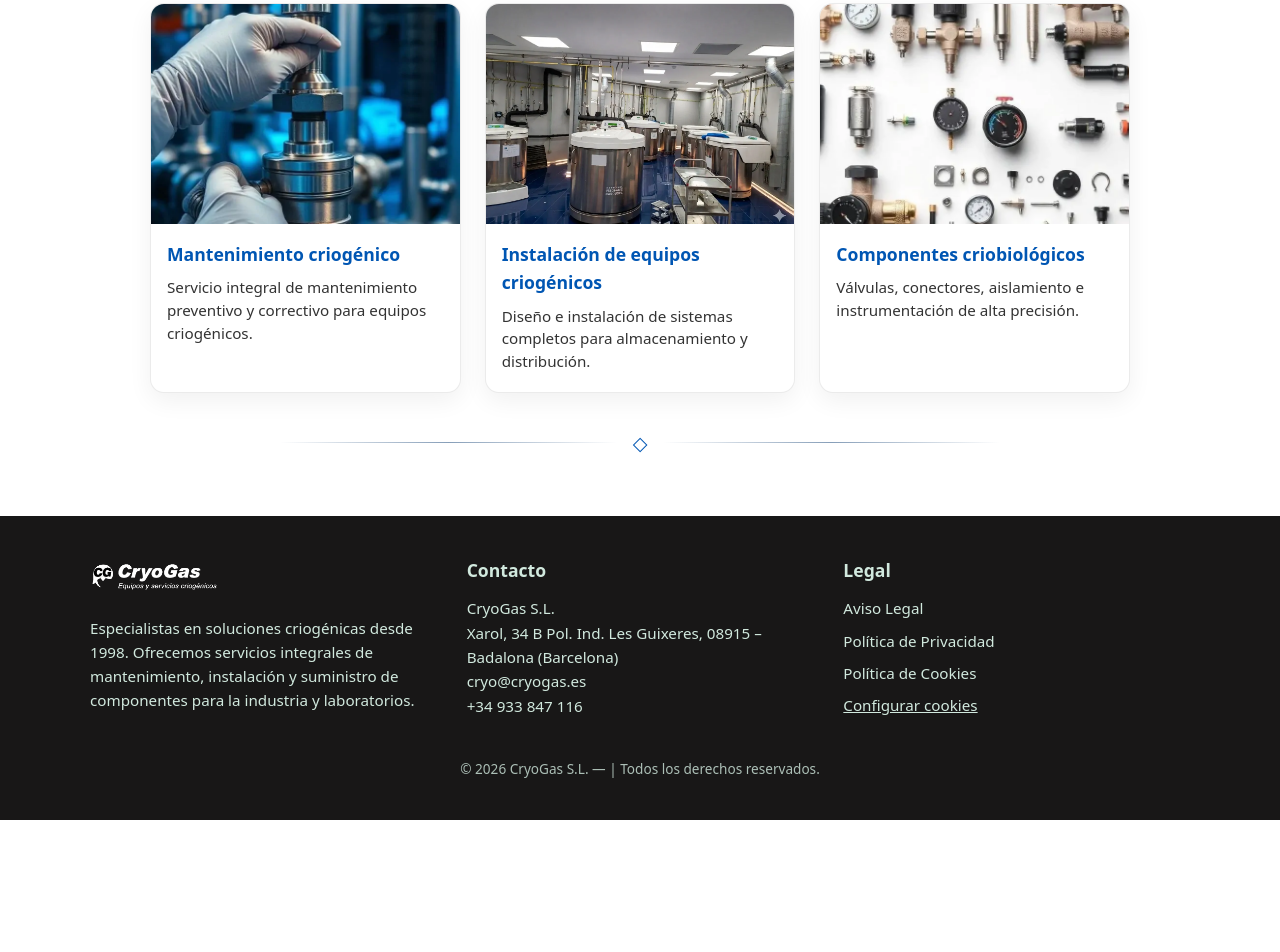
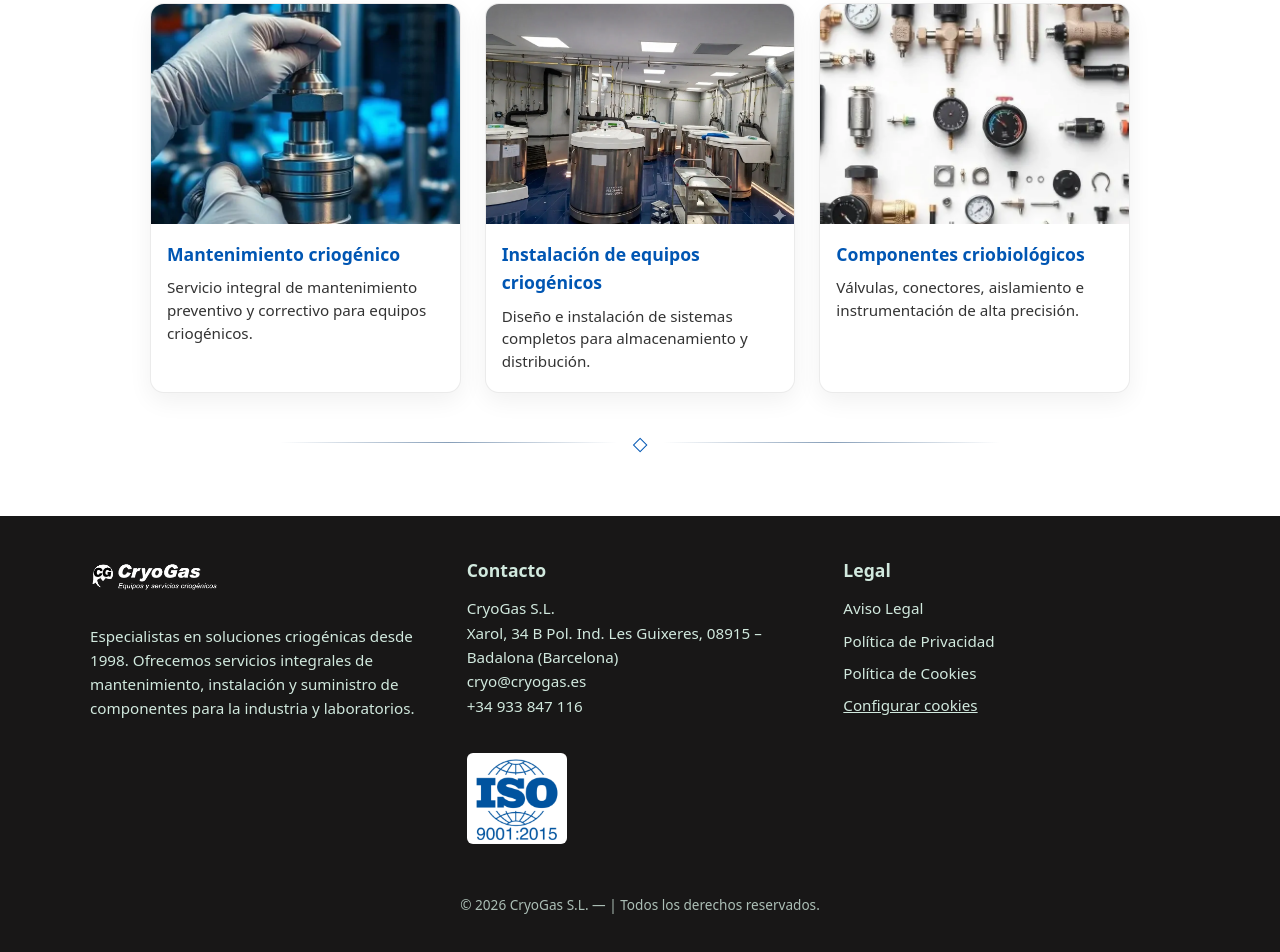
Before and after one commit to Capitankanalla/cryogasWeb, a website: page index.html in a window 1280 px wide. Shown: the part 1660-2612 px from the top of the page. Before the commit the page ends 2480 px from the top, so only its background shows below. Drawn offline with Linux system fonts and the light colour scheme.

Commit message:
Feat: Millores footer

```diff
--- a/css/footer.css
+++ b/css/footer.css
@@ -45,8 +45,16 @@
 
 .footer-logo {
     width: 130px;
-    margin-bottom: 12px;
+    margin-bottom: 20px;
     border-radius: 6px;
+}
+
+#footer-logo1 {
+     width: 100px;         /* Ajusta aquest valor (ex: 100px o 140px) per fer-lo com vulguis */
+    height: auto;
+    margin-top: 35px;     /* Separa el logo del telèfon (a dalt) */
+    margin-bottom: 10px;  /* Separa el logo de qualsevol text que hi hagi a sota */
+    display: block;       /* Força que es comporti com un bloc i respecti els marges */
 }
 
 .footer-copy {
--- a/html/footer.html
+++ b/html/footer.html
@@ -14,6 +14,7 @@
             <p id="footer-adreca"></p>
             <p id="footer-email"></p>
             <p id="footer-telefon"></p>
+            <img id="footer-logo1" alt="Logo ISO" class="footer-logo">
         </div>
 
         <!-- Columna 3: Legal (dinàmic) -->
--- a/js/footer.js
+++ b/js/footer.js
@@ -37,6 +37,13 @@ function carregarFooterJSON() {
             // Frase
             const frase = document.getElementById("footer-frase");
             if (frase) frase.textContent = data.frase;
+
+            // Logo ISO
+            const logo1 = document.getElementById("footer-logo1");
+            if (logo1) {
+                logo1.src = data.logo1;
+                logo1.alt = "Logo ISO";
+            }
 
             // Contacte
             const contacteTitol = document.getElementById("footer-contacte-titol");
--- a/js/json/footerEs.json
+++ b/js/json/footerEs.json
@@ -1,5 +1,6 @@
 {
     "logo": "/img/logoFooter.webp",
+    "logo1": "/img/logoIso.png",
     "empresa": "CryoGas S.L.",
     "frase": "Especialistas en soluciones criogénicas desde 1998. Ofrecemos servicios integrales de mantenimiento, instalación y suministro de componentes para la industria y laboratorios.",
     "contacte": "Contacto",
```
Also changed, not shown: img/WIKI_ISO9001_2015-300x274.webp (deleted), img/logoIso.png (added).
